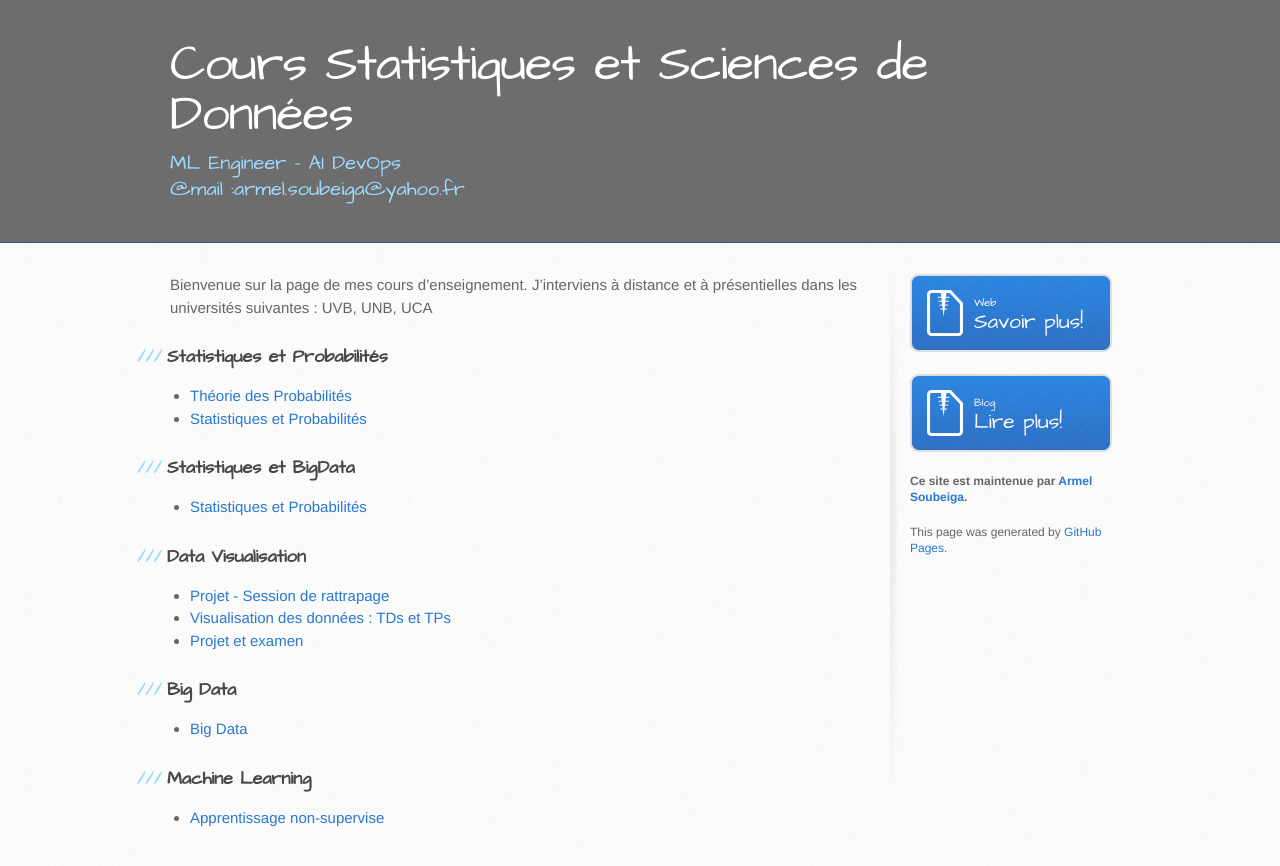
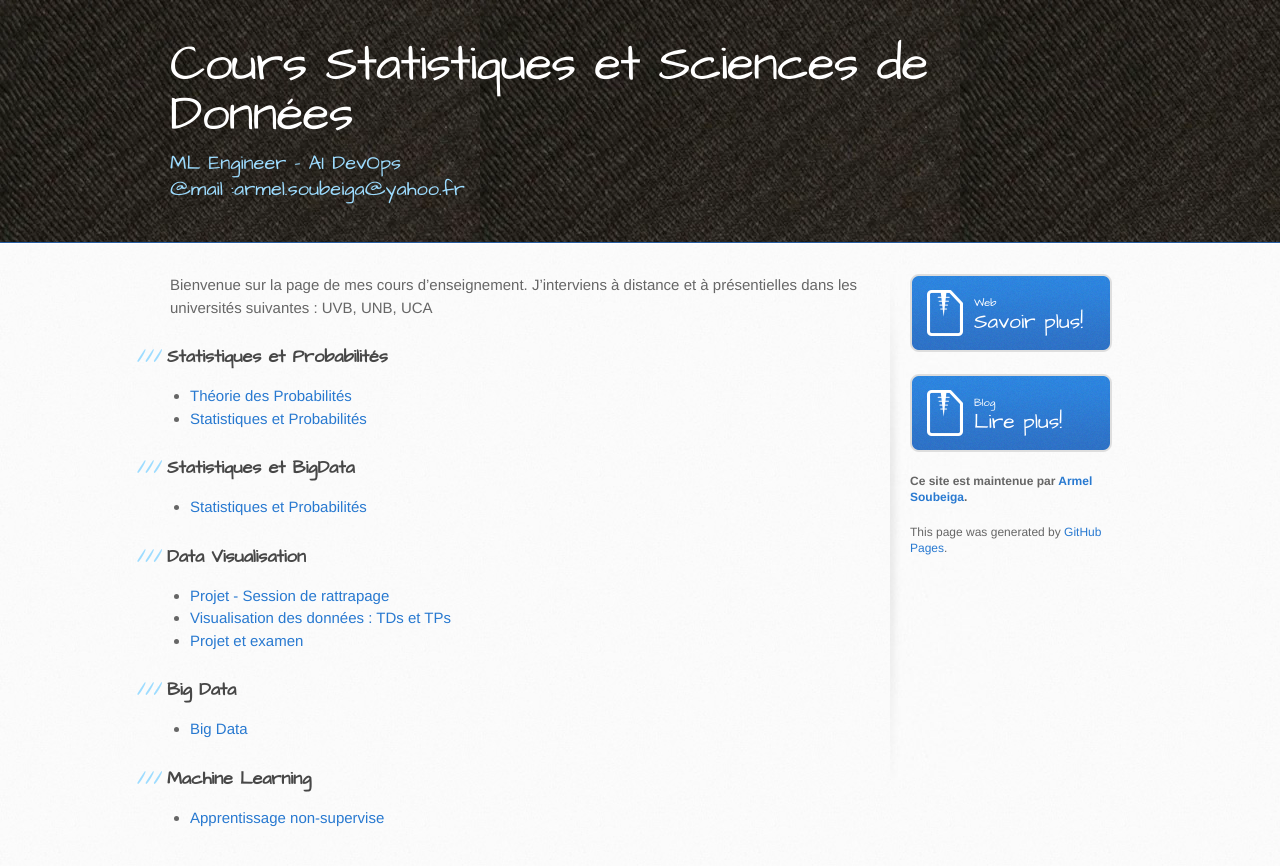
Before and after one commit to armelsoubeiga/Cours, a Jekyll site: the page built from index.md, in a window 1280 px wide. Shown: the top 866 px of the page. Built offline with Jekyll 4.4.1, drawn with Linux system fonts in a browser that asks for light colours.

Commit message:
Update stylesheet.css

```diff
--- a/stylesheets/stylesheet.css
+++ b/stylesheets/stylesheet.css
@@ -447,11 +447,20 @@
   color: #2268b2;
 }
 
+/*
 header {
   padding-top: 40px;
   padding-bottom: 40px;
   font-family: 'Architects Daughter', 'Helvetica Neue', Helvetica, Arial, serif;
   background: #6d6d6e;
+  border-bottom: solid 1px #275da1;
+}
+*/
+header {
+  padding-top: 40px;
+  padding-bottom: 40px;
+  font-family: 'Architects Daughter', 'Helvetica Neue', Helvetica, Arial, serif;
+  background: #6d6d6e url(../images/header-bg-0.png) 0 0 repeat-x;
   border-bottom: solid 1px #275da1;
 }
 
```
